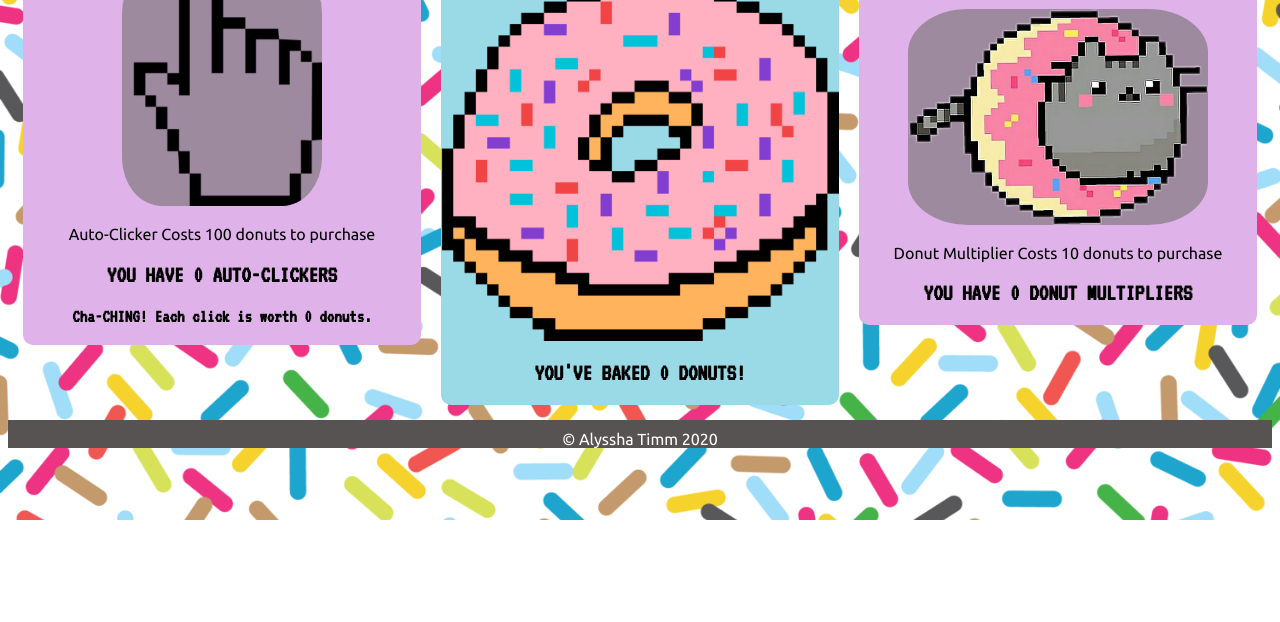
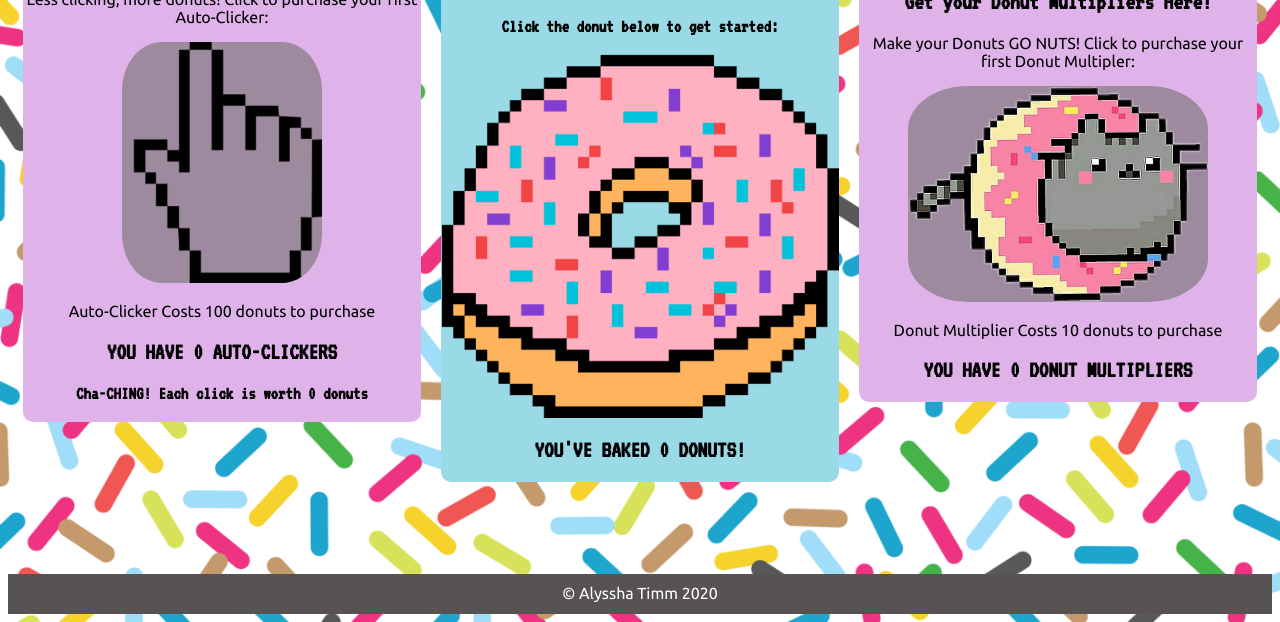
Before and after one commit to alysshatimm/DonutMakerGame, a plain HTML site: page index.html in a window 1280 px wide. Shown: the part 280-902 px from the top of the page. Before the commit the page ends 800 px from the top, so only its background shows below. Drawn offline with Linux system fonts and the light colour scheme.

Commit message:
fixed the footer

```diff
--- a/css/layout.css
+++ b/css/layout.css
@@ -70,6 +70,7 @@ body {
       margin: 15px;
       justify-content: center;
       align-items: center;
+      min-height: calc(100vh - 30px);
 
   }
 
@@ -99,4 +100,5 @@ body {
     color: white;
     text-align: center;
     padding-top: 10px;
+    height: 30px;
   }
--- a/src/js/app.js
+++ b/src/js/app.js
@@ -22,7 +22,7 @@ const updatePlayerInfo = function (donutMaker) {
     multiplierCost.innerText = `Donut Multiplier Costs ${donutMaker.donutMultiplierCost} donuts to purchase`;
 
     const clickValue = document.querySelector(".click-value");
-    clickValue.innerText = `Cha-CHING! Each click is worth ${(donutMaker.retrieveDonutMultiplierCount * 1.2) + (donutMaker.retrieveAutoClickerCount)} donuts.`
+    clickValue.innerText = `Cha-CHING! Each click is worth ${(donutMaker.retrieveDonutMultiplierCount * 1.2) + (donutMaker.retrieveAutoClickerCount)} donuts`
 
     disableAutoClickerButton(donutMaker);
 
```
Also changed, not shown: index.html (+9 -5 lines).
